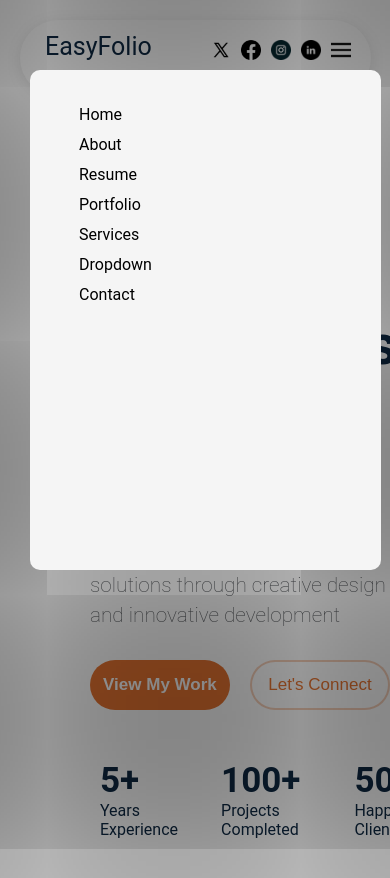
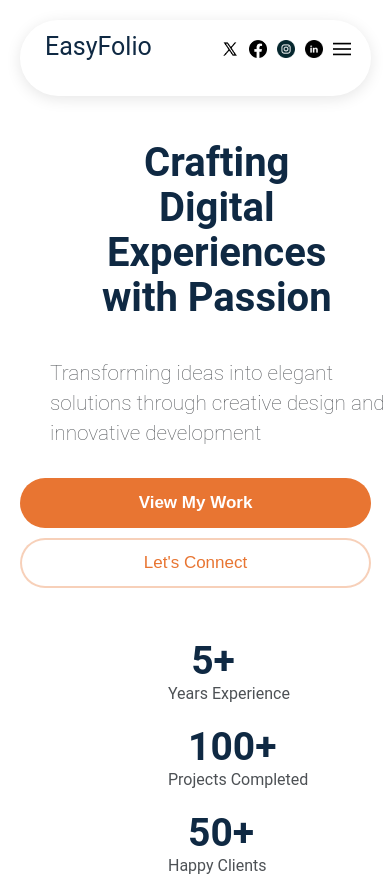
Before and after one commit to Emmanuel40p/EasyFolio-Project, a plain HTML site: page index.html in a window 390 px wide. Shown: the top 878 px of the page. Drawn offline with Linux system fonts and the light colour scheme.

Commit message:
version 1

```diff
--- a/index.css
+++ b/index.css
@@ -145,8 +145,10 @@ body {
 }
 
 #view-my-work:hover {
-    transform: scale(0.95);
-    transition: .2s ease-out;
+    /* transform: trnslate(0.95); */
+    transform: translateY(-2px);
+    background-color: #e87532c9;
+    transition: 0.5s ;
     font-weight: 550;
 }
 
--- a/index.html
+++ b/index.html
@@ -9,7 +9,7 @@
 
   <link rel="stylesheet" href="mediaQueries.css">
   <link rel="stylesheet" href="mobile.css">
-  <link rel="shortcut icon" href="icons/icons8-hamburger-menu-50.png" type="image/x-icon">
+  <link rel="shortcut icon" href="favicon/favicon.png" type="image/x-icon">
 </head>
 
 <body>
@@ -23,7 +23,7 @@
         <a id="link-tag" href="#aboutSection">
           <li id="lists">About</li>
         </a>
-        <a id="link-tag" href="#">
+        <a id="link-tag" href="#resume-section">
           <li id="lists">Resume</li>
         </a>
         <a id="link-tag" href="#">
@@ -59,15 +59,15 @@
 
       <div class="icons-headers">
 
-        <a href="#"> <img src="icons/icons8-x-30.png" alt="" width="20px" height="20px" class="icons"></a>
-        <a href="#"> <img src="/icons/facebook.png" alt="" width="20px" height="20px" class="icons"></a>
-        <a href="#"> <img src="/icons/png_bypqu.png" alt="" width="20px" height="20px" class="icons"></a>
-        <a href="#"> <img src="/icons/png_wixx3.png" alt="instagram" width="20px" height="20px" class="icons"></a>
+        <a href="#"> <img src="icons/icons8-x-30.png" alt="" width="18px" height="18px" class="icons"></a>
+        <a href="#"> <img src="/icons/facebook.png" alt="" width="18px" height="18px" class="icons"></a>
+        <a href="#"> <img src="/icons/png_bypqu.png" alt="" width="18px" height="18px" class="icons"></a>
+        <a href="#"> <img src="/icons/png_wixx3.png" alt="instagram" width="18px" height="18px" class="icons"></a>
 
-        <img src="/icons/icons8-hamburger-menu-50.png" alt="hamburger menu" width="20px" height="20px"
+        <img src="/icons/icons8-hamburger-menu-50.png" alt="hamburger menu" width="18px" height="18px"
           class="icons  hamburgerMenu " onclick="dropDownMenu() ">
 
-        <img src="icons/cross.png.png" alt="" width="20px" height="20px" class="icons" id="cross-icon"
+        <img src="icons/cross.png.png" alt="" width="18px" height="18px" class="icons" id="cross-icon"
           onclick="removeDdm()">
       </div>
     </div>
@@ -87,9 +87,9 @@
           <button id="Lets-Connect">Let's Connect</button>
         </div>
         <span class="experience">
-          <p id="expText"><span id="years">5+</span> <br> Years Experience</p>
-          <p id="expText"><span id="projects-comp">100+</span> <br>Projects Completed</p>
-          <p id="expText"><span id="Happy">50+</span> <br> Happy Clients</p>
+          <p id="expText"><span id="years">5+</span> <br> <span class="inlineText">Years Experience</span></p>
+          <p id="expText"><span id="projects-comp">100+</span> <br><span class="inlineText">Projects Completed </span></p>
+          <p id="expText"><span id="Happy">50+</span> <br> <span class="inlineText">Happy Clients </span></p>
 
         </span>
         <div id="hero-circle"></div>
--- a/mobile.css
+++ b/mobile.css
@@ -51,7 +51,7 @@
         width: 90%;
         margin-top: 10px;
         z-index: 9999;
-        display: block;
+        /* display: block; */
         visibility: visible;
     }
     .menu_lists {
@@ -83,6 +83,83 @@
         padding-left:29px ;
         /* padding-left: 10px; */
     }
+    #Crafting{
+        font-size: 40px;
+        line-height: 45px;
+        position: relative;
+        /* left: -29px; */
+        display: flex;
+        max-width: 65vw;
+        align-items: start;
+        text-align: center;
+        top: -30px;
+    }
+    #Transforming{
+      max-width: 29em;
+      margin-top: -12px;
+      margin-left: -20px;
+
+    }
+    .portfolio-buttons{
+       display: grid;
+       grid-template-columns:0px;
+      grid-template-rows: 40px;
+
+    }
+    #view-my-work{
+        width: 90vw;
+        margin-left: -70px;
+    }
+    #Lets-Connect {
+        width: 90vw;
+        margin-left: -70px;
+    }
+    .experience{
+        display: grid;
+        grid-template-columns: 50px ;
+        margin-left: 20vw;
+        text-align: center;
+        position: relative;
+
+    }
+    #years,
+    #projects-comp,
+    #Happy {
+        font-size: 39px;
+        font-weight: 700;
+        color: #0f2943;
+        position: relative;
+        left: 10px;
+    }
+
+    .inlineText{
+        position: absolute;
+        left: -10px;
+        color: #0a0f14b9;
+    }
+    .personImage {
+        position: absolute;
+        left:-7vw;
+        top: 123vh;
+        width: 80vw;
+        height: 45vh;
+       }
+    #hero-circle{
+        position: relative;
+        left: -12em;
+        top: 5em;
+    }
+    #heroCircle2{
+        position: relative;
+        left: 0;
+
+        top: 5em;
+    }
+    #aboutSection{
+        position: relative;
+        top: 290px;
+
+    }
 
 
 }
--- a/script.js
+++ b/script.js
@@ -3,7 +3,7 @@ let hamburger = document.querySelector('.hamburgerMenu')
 let crossIcon = document.getElementById('cross-icon')
 let icons = document.querySelector('.icons')
 let menu_lists = document.querySelectorAll('menu_lists')
-
+let lists = document.getElementById('lists')
 
 // THIS IS THE DROPDOWN MENU BAR -------------------------------------
 
@@ -29,6 +29,8 @@ function removeMenuOnClickLists() {
 }
 
 
+
+
 // function hoverColour(hover) {
 //     menu_lists.forEach
 // }
```
Also changed, not shown: favicon/favicon.png (added).
